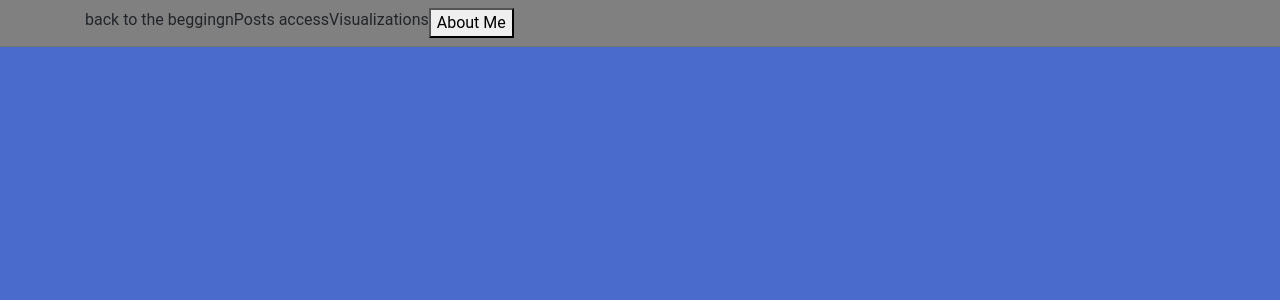
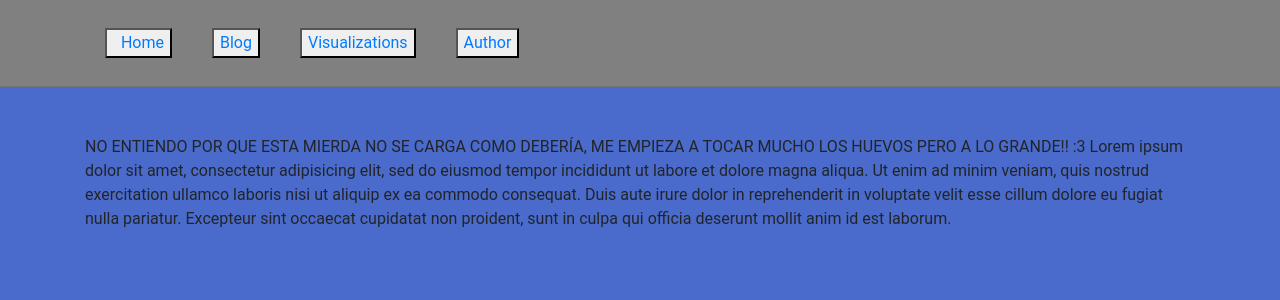
Before and after one commit to MGijon/TheGraph.es, a Django app: page / in a window 1280 px wide. Shown: the top 300 px of the page. Run offline with Django 3.2, Linux system fonts and the light colour scheme; some libraries are stand-ins or nearby versions.

Commit message:
more progress

```diff
--- a/Graph/Graph/Graph/urls.py
+++ b/Graph/Graph/Graph/urls.py
@@ -2,15 +2,22 @@
 
 # Django
 from django.contrib import admin
-from django.urls import path
+from django.urls import path, include
 
 # Graph
 from .views import * # let's see if that works
 
 urlpatterns = [
     path('admin/', admin.site.urls),
+    # General
+    path(route = '',
+         view = index,
+         name = 'index'),
+    path(route = 'about/',
+         view = about,
+         name = 'about'),
     # Blog urls
     path(route = '',
-         view = index,
-         name = 'index')
+         view = include(('blog.urls', 'blog')),
+         name = 'blog')
 ]
--- a/Graph/Graph/Graph/views.py
+++ b/Graph/Graph/Graph/views.py
@@ -10,8 +10,13 @@ from django.shortcuts import render
 def index(request):
     """
     """
-    print('entra')
-
     template_name = 'index.html'
 
     return render(request, template_name)
+
+def about(request):
+    """
+    """
+    template_name = 'about.html'
+
+    return render(request, template_name)
--- /dev/null
+++ b/Graph/Graph/blog/urls.py
@@ -0,0 +1,13 @@
+"""Blog urls."""
+
+# Django
+from django.urls import path
+
+# Blog views
+from blog import views
+
+urlpatterns = [
+    path(route = '',
+		 view = views.PostList.as_view(),
+		 name ='feed'),
+]
--- a/Graph/Graph/blog/views.py
+++ b/Graph/Graph/blog/views.py
@@ -8,11 +8,9 @@ from django.views import generic
 from .models import Post
 
 class PostList(generic.ListView):
-    """Post list view."""
     queryset = Post.objects.filter(status=1).order_by('-created_on')
-    template_name = 'index.html'
+    template_name = 'blog/feed.html'
 
 class PostDetail(generic.DetailView):
-    """Post detail view."""
     model = Post
     template_name = 'post_detail.html'
--- a/Graph/Graph/static/css/main.css
+++ b/Graph/Graph/static/css/main.css
@@ -9,6 +9,9 @@
      · Soft blue 3: 6E8EEA
      · Medium blue 1: 445A99
 
+    - REFERENCES:
+      -----------
+     ·(1) https://htmlcolorcodes.com/es/
 
 */
 
@@ -19,7 +22,6 @@ html, body {
     width: 100%;
     font-family: 'Roboto', sans-serif;
 }
-
 
 /* en principiio no está en uso */
 #auth-container {
@@ -35,6 +37,10 @@ html, body {
 
 .nav-item-custom-css{
     /* custom style css for the nav-items. */
+    min-width: 40px;
+    border: 20px;
+    margin: auto;
+    padding: 20px;
 }
 /* no se está usando ahora, pero lo reutilizaré para cuando el blog esté en funcionamiento */
 .post-container {
--- a/Graph/Graph/templates/base.html
+++ b/Graph/Graph/templates/base.html
@@ -17,9 +17,13 @@
   <body>
 
     {% include "nav.html" %}
+
     <div class="container mt-5">
+
       {% block container %}
+
       {% endblock %}
+
     </div>
 
   </body>
--- a/Graph/Graph/templates/index.html
+++ b/Graph/Graph/templates/index.html
@@ -1,11 +1,16 @@
-{% extends 'base.html' %}
+{% extends "base.html" %}
 
 {% block head_content %}
+
 	<title>The Graph</title>
+
 {% endblock %}
 
+<!DOCTYPE html>
 
-<div class="None">
+{% block container %}
+
+<div>
 
 NO ENTIENDO POR QUE ESTA MIERDA NO SE CARGA COMO DEBERÍA, ME EMPIEZA A TOCAR
 MUCHO LOS HUEVOS PERO A LO GRANDE!!
@@ -19,3 +24,4 @@ dolore eu fugiat nulla pariatur. Excepteur sint occaecat cupidatat non proident,
 sunt in culpa qui officia deserunt mollit anim id est laborum.
 
 </div>
+{% endblock %}
--- a/Graph/Graph/templates/nav.html
+++ b/Graph/Graph/templates/nav.html
@@ -9,41 +9,43 @@
 
 				<!-- Homepage -->
 				<li class="nav-item nav-item-custom-css">
-					back to the beggingn
+					<button>
+						<a href="{% url "index" %}">
+							Home
+						</a>
+					</button>
 				</li>
-				{# Profile image #}
-	<!--			<li class="nav-item">
-						<!-- esta parte se elliminará pronto, no tiene ningún sentido en principio
-						<img src="{% static 'img/default-profile.png' %}" height="35" class="d-inline-block align-top rounded-circle"/>
-					</a>
-				</li>
--->
+
 				<!-- Blog access -->
 				<li class="nav-item nav-item-custom-css">
-					Posts access
+					<button>
+						<a href="{% url "blog:feed" %}">
+							Blog
+						<a>
+					</button>
 				</li>
 
 				<!-- Visualizations links -->
-				<li class="nav-itemnav-item-custom-css">
-					Visualizations
+				<li class="nav-item nav-item-custom-css">
+					<button>
+						<a href="#">
+							Visualizations
+						<a>
+					</button>
 				</li>
 
 				<!-- About me section link -->
 				<li class="nav-item nav-item-custom-css">
 					<button>
-						About Me
+						<a href="{% url "about" %}">    <!-- ENROUTAR ESTA MIERDA ENORME -->
+							Author
+						</a>
 					</button>
 				</li>
 
-				<!-- logout button, idem, em principio esta parte se irá a tomar por culo pronto -->
-<!--				<li class="nav-item nav-icon">
+			</ul>
 
-						<i class="fas fa-sign-out-alt"></i>
-					</a>
-				</li>
-				-->
 
-			</ul>
 		</div>
 	</div>
 </nav>
```
Also changed, not shown: Graph/Graph/templates/about.html (added, +19 -0 lines), Graph/Graph/templates/blog/feed.html (added, +16 -0 lines), 1 other file.
